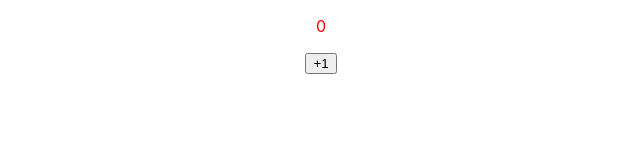
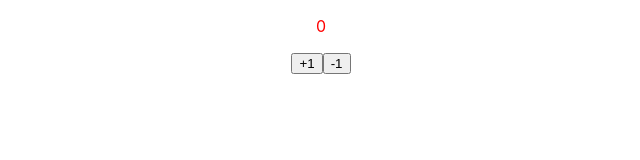
Before and after one commit to Adriantutuianu/react-counter-app, a React (Create React App) app: page / in a window 1280 px wide. Shown: the top 160 px of the page, without its empty margins (319-959 px from the left). Built offline with nearby package versions, Linux system fonts and the light colour scheme.

Commit message:
Functionality to decrement

```diff
--- a/src/App.js
+++ b/src/App.js
@@ -3,14 +3,19 @@ import React, { useState } from "react";
 function App() {
   const [count, setCount] = useState(0);
 
-  const handleClick = () => {
+  const handleClickIncrement = () => {
     setCount(count + 1);
+  };
+
+  const handleClickDecrement = () => {
+    setCount(count - 1);
   };
 
   return (
     <div style={{ textAlign: "center" }}>
       <p style={{ color: count % 2 == 0 ? "red" : "green" }}>{count}</p>
-      <button onClick={() => handleClick()}>+1</button>
+      <button onClick={() => handleClickIncrement()}>+1</button>
+      <button onClick={() => handleClickDecrement()}>-1</button>
     </div>
   );
 }
```
